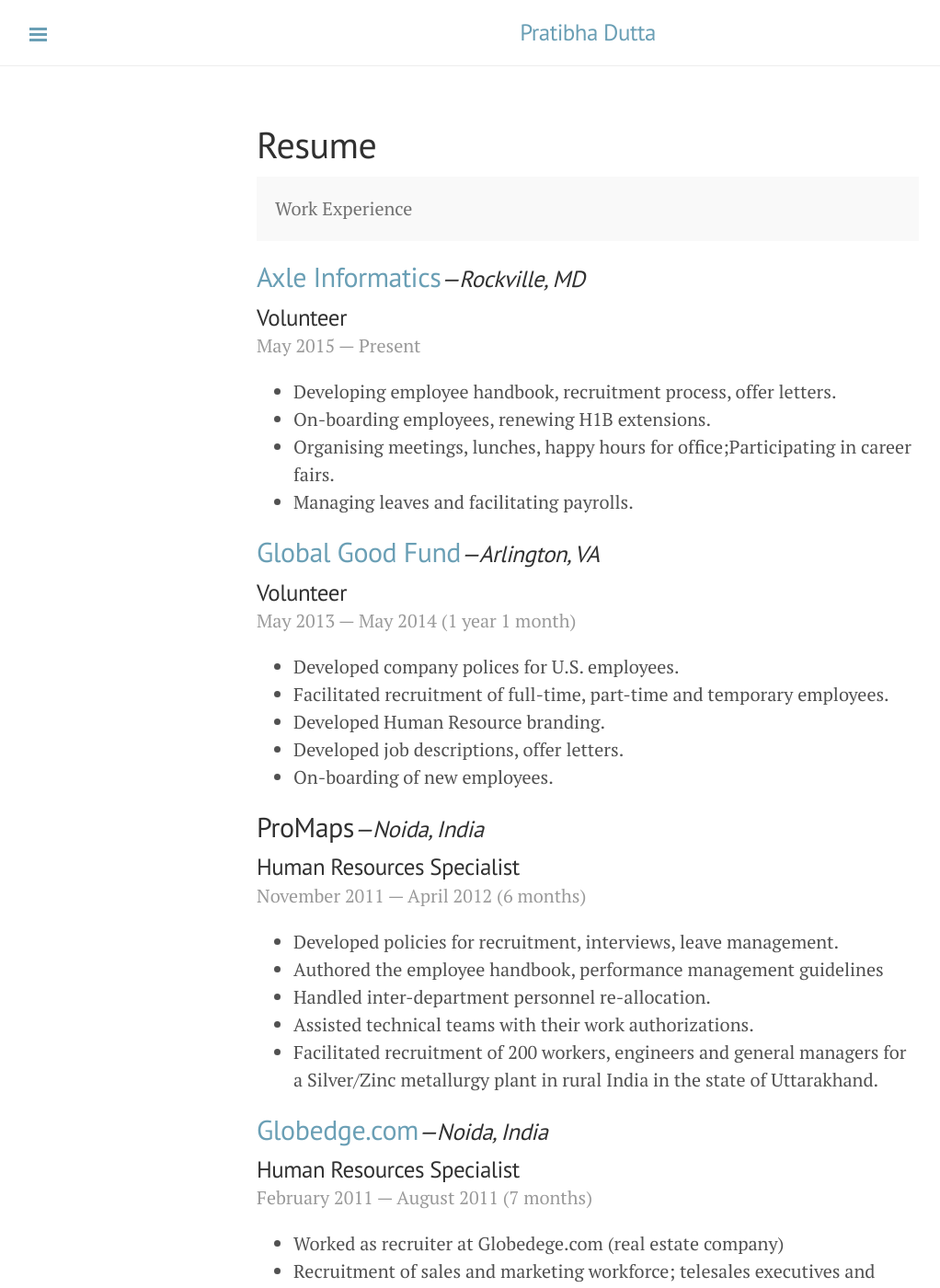
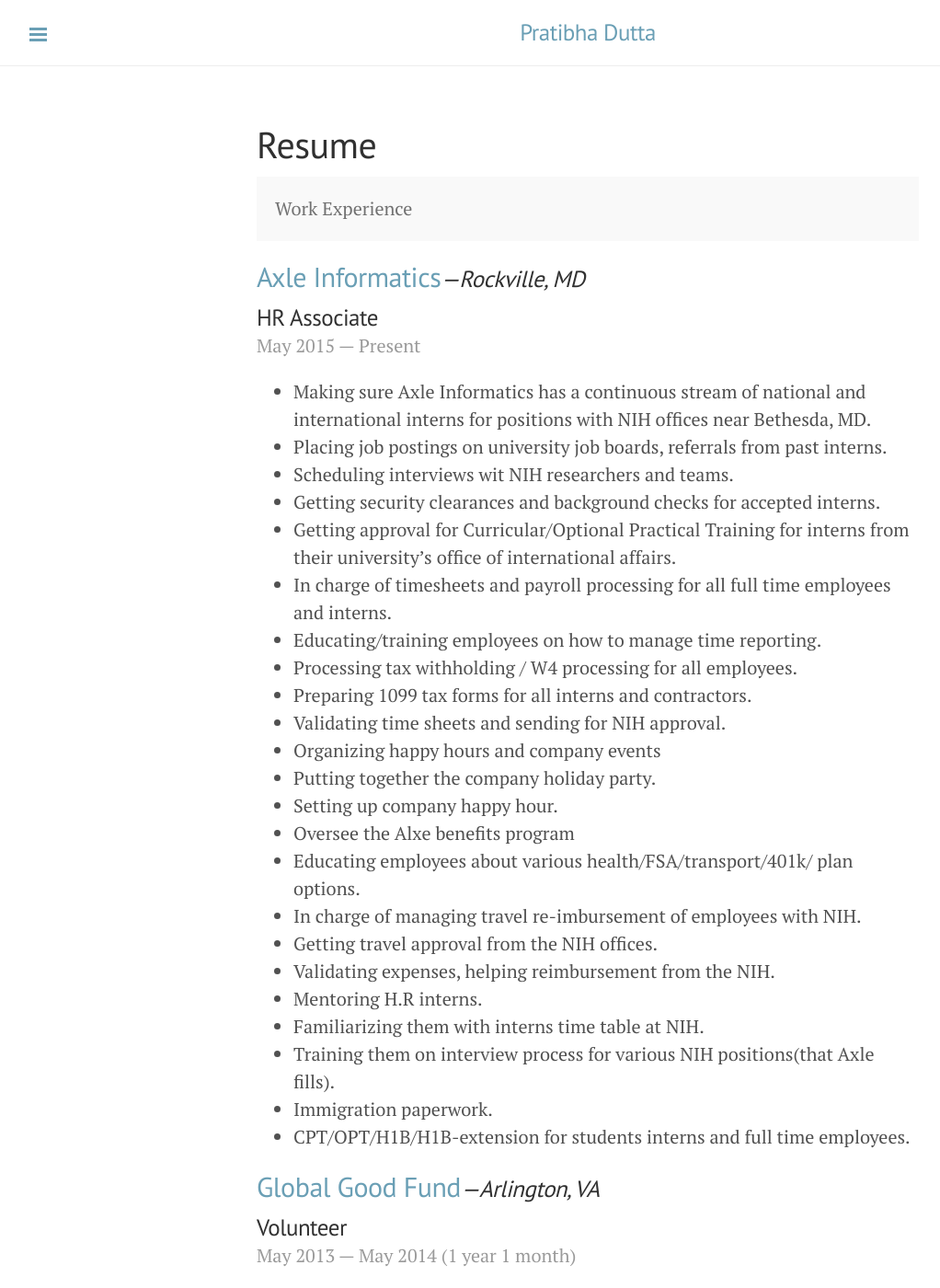
Before and after one commit to ishankapoor/pratibhadutta, a Jekyll site: the page built from resume.md, in a window 1280 px wide and 1400 px high. Shown: the whole window at 92% size, without its empty margins (1-1023 px from the left). Built offline with Jekyll 4.4.1, drawn with Linux system fonts in a browser that asks for light colours; Markdown is read by kramdown in place of the engine named in the settings.

Commit message:
updated Axle job description
updated Axle job description

```diff
--- a/resume.md
+++ b/resume.md
@@ -7,13 +7,32 @@
 <p class="message">Work Experience</p>
 
 <h2><a href="http://axleinfo.com">Axle Informatics</a><cite class="job-location">&mdash;Rockville, MD</cite></h2>
-<h3 class="job-title">Volunteer</h3>
+<h3 class="job-title">HR Associate</h3>
 <div class="post-date">May 2015 &mdash; Present</div>
 
-* Developing employee handbook, recruitment process, offer letters.
-* On-boarding employees, renewing H1B extensions.
-* Organising meetings, lunches, happy hours for office;Participating in career fairs.
-* Managing leaves and facilitating payrolls.
+* Making sure Axle Informatics has a continuous stream of national and international interns for positions with NIH offices near Bethesda, MD.
+ * Placing job postings on university job boards, referrals from past interns.
+ * Scheduling interviews wit NIH researchers and teams.
+ * Getting security clearances and background checks for accepted interns.
+ * Getting approval for Curricular/Optional Practical Training for interns from their university's office of international affairs.
+* In charge of timesheets and payroll processing for all full time employees and interns.
+ * Educating/training employees on how to manage time reporting.
+ * Processing tax withholding / W4 processing for all employees.
+ * Preparing 1099 tax forms for all interns and contractors.
+ * Validating time sheets and sending for NIH approval.
+* Organizing happy hours and company events
+ * Putting together the company holiday party.
+ * Setting up company happy hour.
+* Oversee the Alxe benefits program
+ * Educating employees about various health/FSA/transport/401k/ plan options.
+* In charge of managing travel re-imbursement of employees with NIH.
+ * Getting travel approval from the NIH offices.
+ * Validating expenses, helping reimbursement from the NIH.
+* Mentoring H.R interns.
+ * Familiarizing them with interns time table at NIH.
+ * Training them on interview process for various NIH positions(that Axle fills).
+* Immigration paperwork.
+ * CPT/OPT/H1B/H1B-extension for students interns and full time employees.
 
 <h2><a href="http://globalgoodfund.org">Global Good Fund</a><cite class="job-location">&mdash;Arlington, VA</cite></h2>
 <h3 class="job-title">Volunteer</h3>
```
